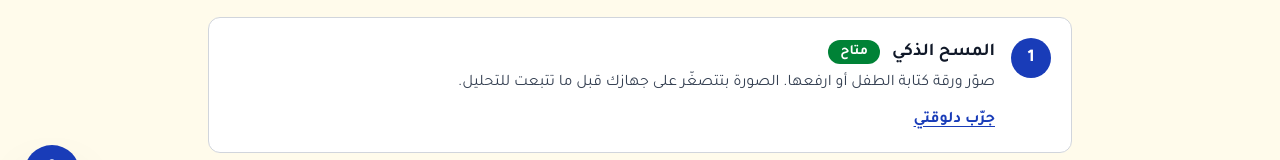
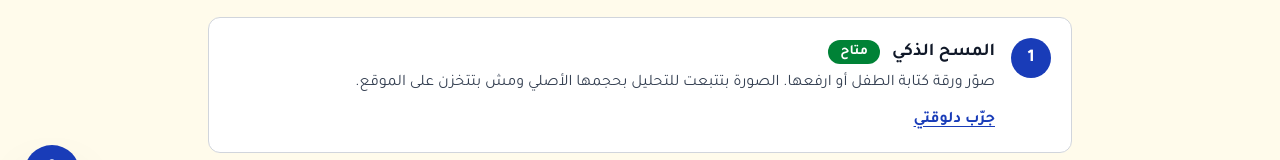
Before and after one commit to ragaddenge/taysir-ai, a Next.js app: page /how-it-works in a window 1280 px wide. Shown: the part 575-735 px from the top of the page. Built offline with nearby package versions, Linux system fonts and the light colour scheme.

Commit message:
fix image processing claim

```diff
--- a/app/how-it-works/page.tsx
+++ b/app/how-it-works/page.tsx
@@ -14,7 +14,7 @@ const steps: Step[] = [
   {
     title: 'المسح الذكي',
     description:
-      'صوّر ورقة كتابة الطفل أو ارفعها. الصورة بتتصغّر على جهازك قبل ما تتبعت للتحليل.',
+      'صوّر ورقة كتابة الطفل أو ارفعها. الصورة بتتبعت للتحليل بحجمها الأصلي ومش بتتخزن على الموقع.',
     status: 'available',
     href: '/scanner',
   },
```
